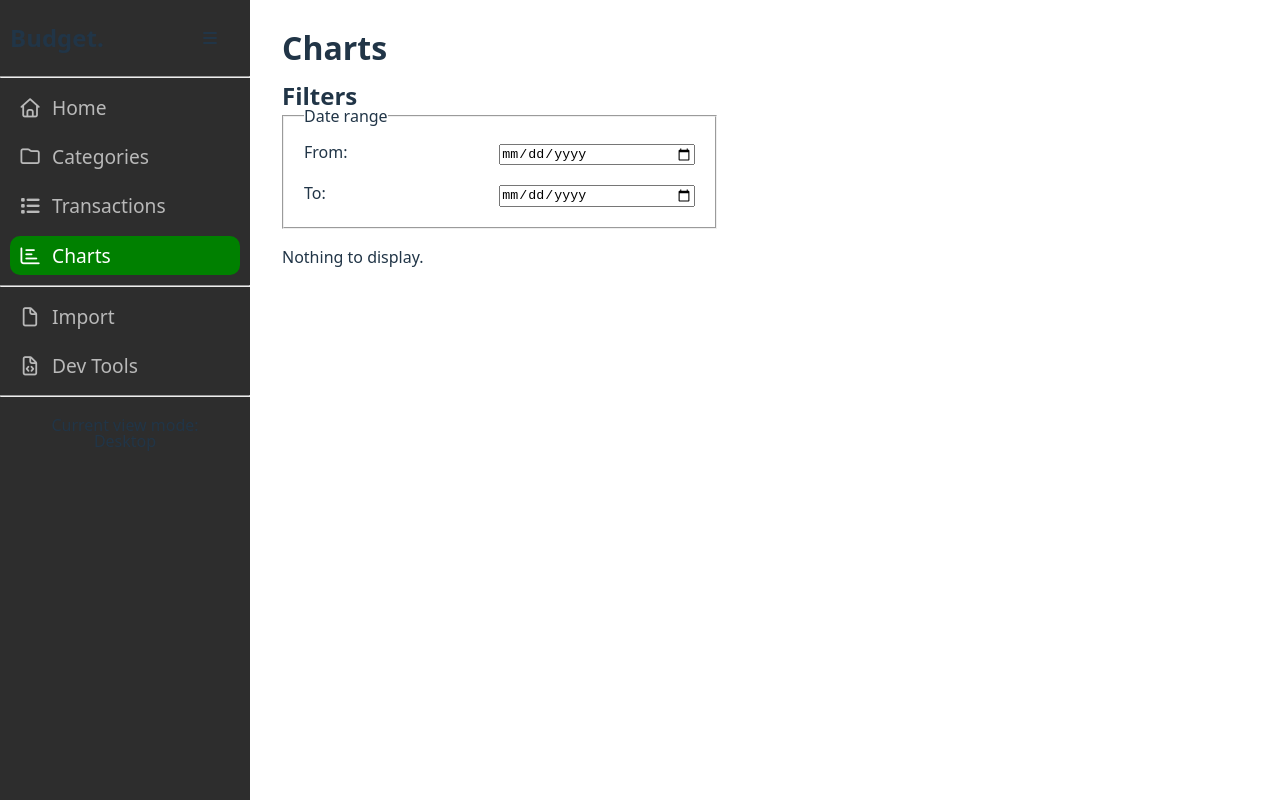
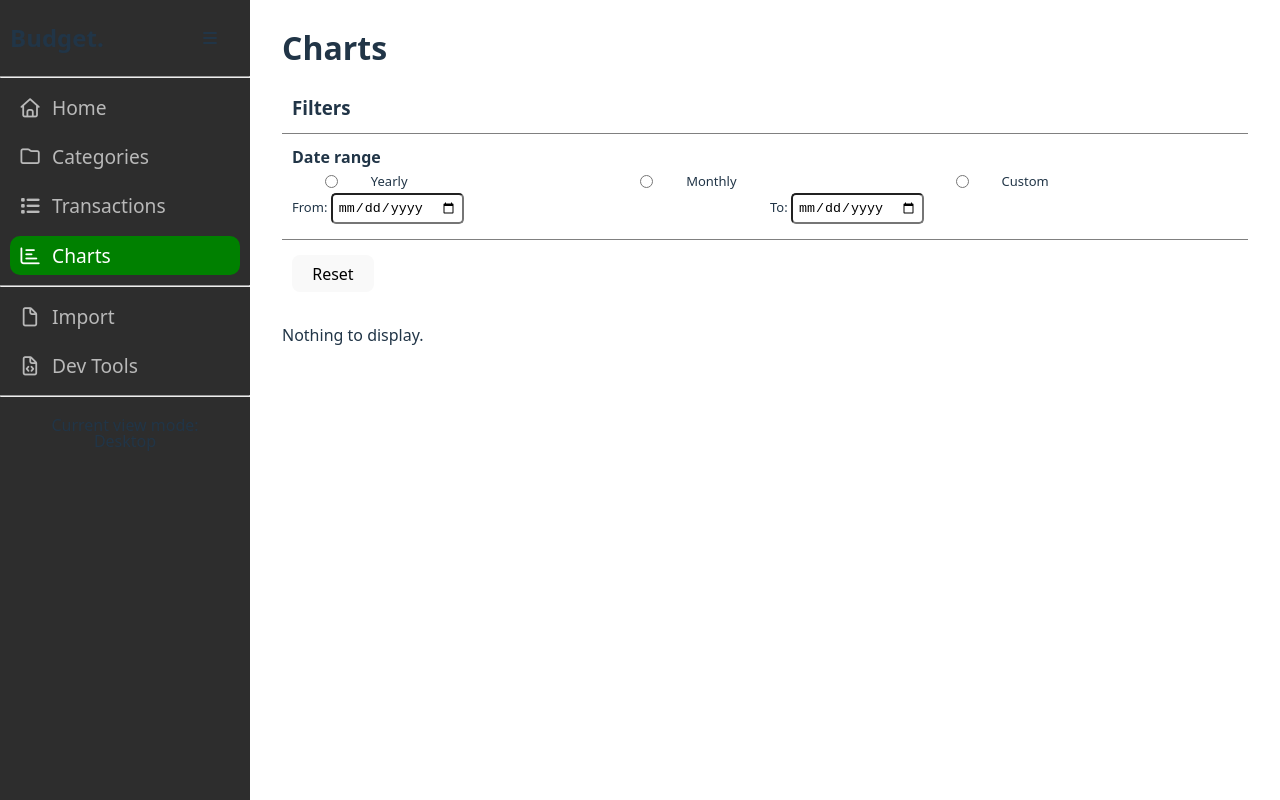
Before and after one commit to streedrop/budgetui, a React (Vite) app: page /charts in a window 1280 px wide. Built offline with nearby package versions, Linux system fonts and the light colour scheme; no server answers.

Commit message:
Filters CSS improvements

```diff
--- a/src/components/buttons/Button.module.css
+++ b/src/components/buttons/Button.module.css
@@ -61,3 +61,13 @@ button:focus-visible {
     background-color: green;
     border-color: transparent;
 }
+
+.white {
+    background-color: rgb(218, 218, 218);
+    color: black;
+}
+
+.white:hover {
+    background-color: rgb(255, 255, 255);
+    border-color: transparent;
+}
--- /dev/null
+++ b/src/components/buttons/FilterButton.jsx
@@ -0,0 +1,13 @@
+import styles from './Button.module.css';
+
+function FilterButton({ action }) {
+
+    return (
+        <button type="button" className={styles.white} onClick={action}>
+            <i className="fa-solid fa-filter"></i>
+            <p>Filter...</p>
+        </button>
+    );
+}
+
+export default FilterButton
--- a/src/components/filter/Filter.jsx
+++ b/src/components/filter/Filter.jsx
@@ -1,41 +1,65 @@
 import styles from './Filter.module.css'
+
+import emptyFilters from '@/constants/EmptyFilters'
+
+import Button from '@/components/buttons/Button';
 
 function Filter({ filters, setFilters, date = true, amount = true }) {
 
     // The amount of filters shown
     const nb = [date, amount].filter(Boolean).length;
 
-    if(nb == 0)
+    if (nb == 0)
         return;
 
     return (
         <div className={styles.filters}>
-            <h2>Filters</h2>
+            <h3 className={styles.title}>Filters</h3>
             <form className={`${styles.form} ${styles[`cols-${nb}`]}`}>
                 {date && (
-                    <fieldset className={styles.date}>
-                        <legend>Date range</legend>
+                    <div className={`${styles.filter} ${styles.date}`}>
+                        <h4>Date range</h4>
+                        <div className={styles.subForm}>
+                            <div>
+                                <input type="radio" id="yearly" name="dateType" value="1" />
+                                <label for="yearly">Yearly</label>
+                                <input type="radio" id="monthly" name="dateType" value="2" />
+                                <label for="monthly">Monthly</label>
+                                <input type="radio" id="custom" name="dateType" value="3" />
+                                <label for="custom">Custom</label>
+                            </div>
+                            <div>
                                 <label htmlFor="after">From: </label>
                                 <input id="after" type="date" value={filters.after} onChange={evt => setFilters(prev => ({ ...prev, after: evt.target.value }))} />
+                            </div>
+                            <div>
                                 <label htmlFor="before">To: </label>
                                 <input id="before" type="date" value={filters.before} onChange={evt => setFilters(prev => ({ ...prev, before: evt.target.value }))} />
-                    </fieldset>
+                            </div>
+                        </div>
+                    </div>
                 )}
                 {amount && (
-                    <fieldset className={styles.amount}>
-                        <legend>Amount</legend>
+                    <div className={`${styles.filter} ${styles.amount}`}>
+                        <h4>Amount</h4>
+                        <div className={styles.subForm}>
+                            <div>
                                 <label htmlFor="minAmount">From: </label>
+                                <span>
+                                    <input id="minAmount" type="number" step="any" min="0" value={filters.minAmount} onChange={evt => setFilters(prev => ({ ...prev, minAmount: evt.target.value }))} />
+                                    $</span>
+                            </div>
                             <div>
-                            <input id="minAmount" type="number" step="any" min="0" value={filters.minAmount} onChange={evt => setFilters(prev => ({ ...prev, minAmount: evt.target.value }))} />
-                            <span>$</span>
+                                <label htmlFor="maxAmount">To: </label>
+                                <span><input id="maxAmount" type="number" step="any" min="0" value={filters.maxAmount} onChange={evt => setFilters(prev => ({ ...prev, maxAmount: evt.target.value }))} />
+                                    $</span>
                             </div>
-                        <label htmlFor="maxAmount">To: </label>
-                        <div>
-                            <input id="maxAmount" type="number" step="any" min="0" value={filters.maxAmount} onChange={evt => setFilters(prev => ({ ...prev, maxAmount: evt.target.value }))} />
-                            <span>$</span>
                         </div>
-                    </fieldset>
+                    </div>
                 )}
+                <div className={`${styles.filter}`}>
+                    <Button action={() => setFilters(emptyFilters)}>Reset</Button>
+                </div>
             </form>
         </div>
 
--- a/src/components/filter/Filter.module.css
+++ b/src/components/filter/Filter.module.css
@@ -1,14 +1,9 @@
-.filters {
-    width: 45%;
+.form {
+    display: flex;
+    flex-direction: column;
 }
 
-.form {
-    display: grid;
-    grid-template-columns: 1fr 1fr;
-    column-gap: 5%;
-}
-
-.form.cols-1 {
+/*.form.cols-1 {
     display: grid;
     grid-template-columns: 1fr;
 }
@@ -17,25 +12,45 @@
     display: grid;
     grid-template-columns: 1fr 1fr;
     column-gap: 5%;
+}*/
+
+.filter {
+    border-top: 1px solid grey;
 }
 
-.form fieldset {
-    display: grid;
-    grid-template-columns: 1fr 1fr;
-    row-gap: 20px;
-    padding: 20px;
+.title, .filter {
+    padding: 15px 10px;
 }
 
-.form fieldset label {
-    justify-self: start;
+.filter h4 {
+    margin-bottom: 10px;
 }
 
-.amount div {
-    display: inline-flex;
-    gap: 5px;
+.subForm {
+    display: grid;
+    width: 100%;
+    grid-template-columns: 1fr 1fr;
+    row-gap: 5px;
+    column-gap: 10px;
 }
 
-.form input[type="number"] {
-    width: 100%;
-    min-width: 0;
+.filter label {
+    justify-self: start;
+    font-size: small;
 }
+
+.filter input {
+    padding: 5px;
+    border-radius: 5px;
+}
+
+.date .subForm div:first-of-type {
+    grid-column: span 2;
+    display: grid;
+    grid-template-columns: 1fr 3fr 1fr 3fr 1fr 3fr;
+}
+
+.amount input[type="number"] {
+    width: 90%;
+    margin-right: 4px;
+}
--- /dev/null
+++ b/src/components/filter/FilterOverlay.jsx
@@ -0,0 +1,17 @@
+import styles from './FilterOverlay.module.css';
+
+import Filter from './Filter'
+
+function FilterOverlay({ isOpen, onClose, filters, setFilters }) {
+  if (!isOpen) return null;
+
+  return (
+    <div className={styles.overlay} onClick={onClose}>
+      <div className={styles.modal} onClick={e => e.stopPropagation()}>
+        <Filter filters={filters} setFilters={setFilters} />
+      </div>
+    </div>
+  );
+}
+
+export default FilterOverlay
--- /dev/null
+++ b/src/components/filter/FilterOverlay.module.css
@@ -0,0 +1,18 @@
+.overlay {
+    position: fixed;
+    inset: 0;
+    z-index: 1000;
+}
+
+.modal {
+    position: absolute;
+    right: 155px;
+    top: 270px;
+    width: 300px;
+    background: #242424;
+    border: 1px solid grey;
+    border-radius: 8px;
+    /*min-width: 300px;*/
+    max-height: 80vh;
+    overflow-y: auto;
+}
--- /dev/null
+++ b/src/constants/EmptyFilters.js
@@ -0,0 +1,8 @@
+const emptyFilters = {
+    after: '',
+    before: '',
+    minAmount: '',
+    maxAmount: ''
+}
+
+export default emptyFilters
--- a/src/hooks/useTransactionFilters.js
+++ b/src/hooks/useTransactionFilters.js
@@ -1,12 +1,9 @@
 import { useState } from 'react';
 
+import emptyFilters from '@/constants/EmptyFilters'
+
 export function useTransactionFilters(transactions) {
-  const [filters, setFilters] = useState({
-    after: '',
-    before: '',
-    minAmount: '',
-    maxAmount: ''
-  });
+  const [filters, setFilters] = useState(emptyFilters);
 
   const filtered = transactions
     .filter(t => filters.before === '' || t.date <= filters.before)
--- a/src/pages/transactions/Transactions.jsx
+++ b/src/pages/transactions/Transactions.jsx
@@ -1,16 +1,19 @@
 import { useNavigate } from 'react-router-dom';
+import { useState } from 'react';
 
 import { useTransactions } from '@/hooks/useTransactions.js';
 import { useTransactionFilters } from '@/hooks/useTransactionFilters.js';
 import { deleteTransaction } from '@/services/transaction.api.js';
 
 import AddButton from '@/components/buttons/AddButton.jsx';
-import Filter from '@/components/filter/Filter.jsx';
 import TransactionList from './TransactionList.jsx'
+import FilterOverlay from '../../components/filter/FilterOverlay.jsx';
 
 function Transactions() {
   const { transactions, setTransactions } = useTransactions();
   const { filtered, filters, setFilters } = useTransactionFilters(transactions);
+
+  const [openFilters, setOpenFilters] = useState(false);
 
   const handleDelete = async (id) => {
     const res = await deleteTransaction(id);
@@ -31,8 +34,9 @@ function Transactions() {
         <p>Every transaction you add should be categorized to see it's data and interpret results better.</p>
         <AddButton action={() => navigate('/transactions/new')}>Add transaction</AddButton>
       </section>
-      <Filter filters={filters} setFilters={setFilters} />
-      <TransactionList transactions={filtered} onDelete={handleDelete} />
+      <FilterOverlay isOpen={openFilters} onClose={() => setOpenFilters(false)} filters={filters} setFilters={setFilters}  />
+      {/* <Filter filters={filters} setFilters={setFilters} /> */}
+      <TransactionList transactions={filtered} onDelete={handleDelete} openFilters={setOpenFilters} />
     </>
   );
 }
--- a/src/pages/transactions/styles/TransactionList.module.css
+++ b/src/pages/transactions/styles/TransactionList.module.css
@@ -28,6 +28,24 @@
     background-color: #333333;
 }
 
+.actions {
+    display: flex;
+    gap: 5px;
+}
+
 .amount, .actions {
     justify-self: end;
 }
+
+.noTransactions {
+    margin: 20px;
+    display: flex;
+    flex-direction: column;
+    align-items: center;
+    gap: 10px;
+}
+
+.noTransactions i {
+    color:gray;
+    font-size: 5em;
+}
```
Also changed, not shown: src/pages/transactions/TransactionList.jsx (+22 -6 lines). Lines whose indentation alone changed are shown as unchanged.
